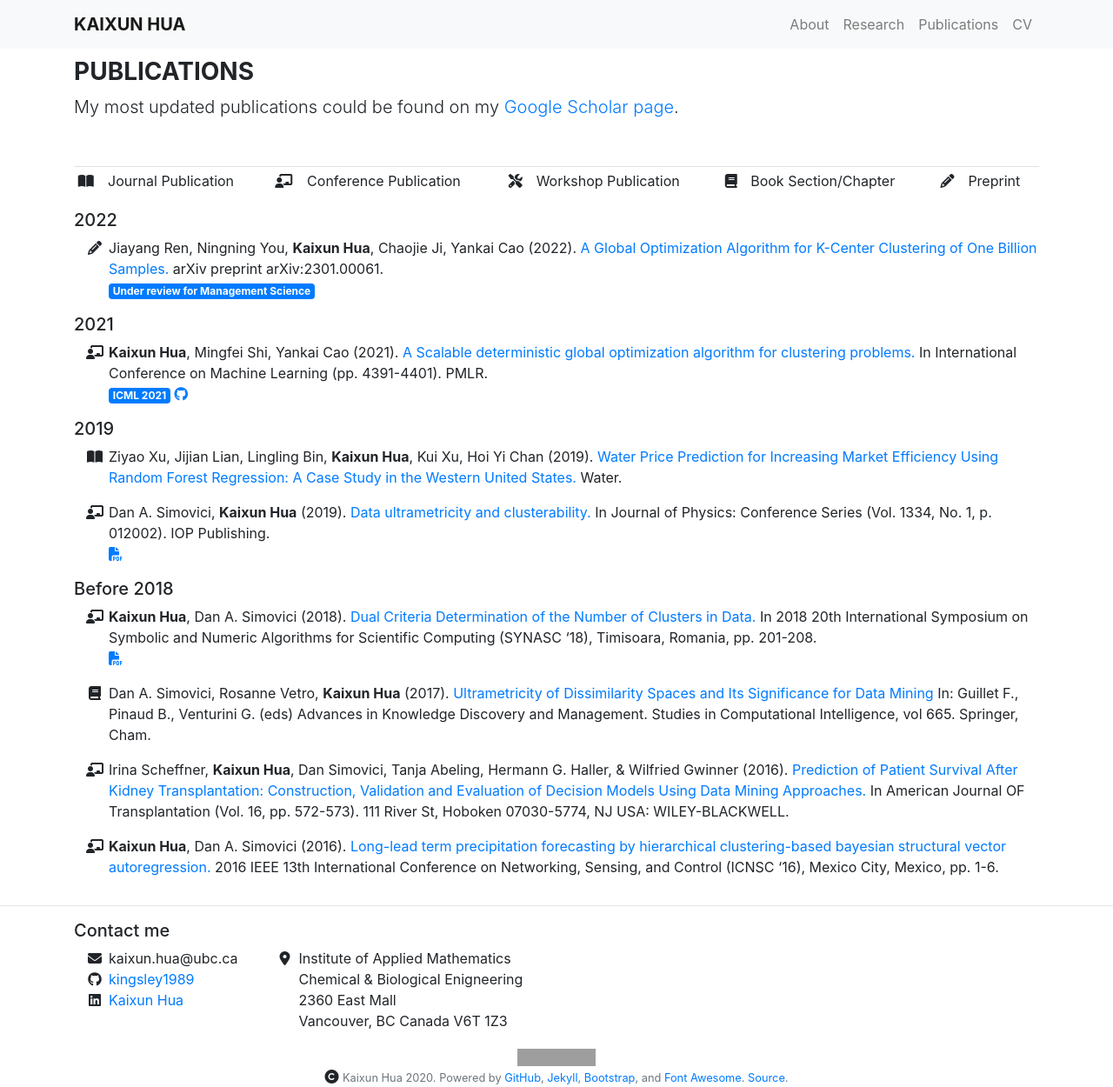
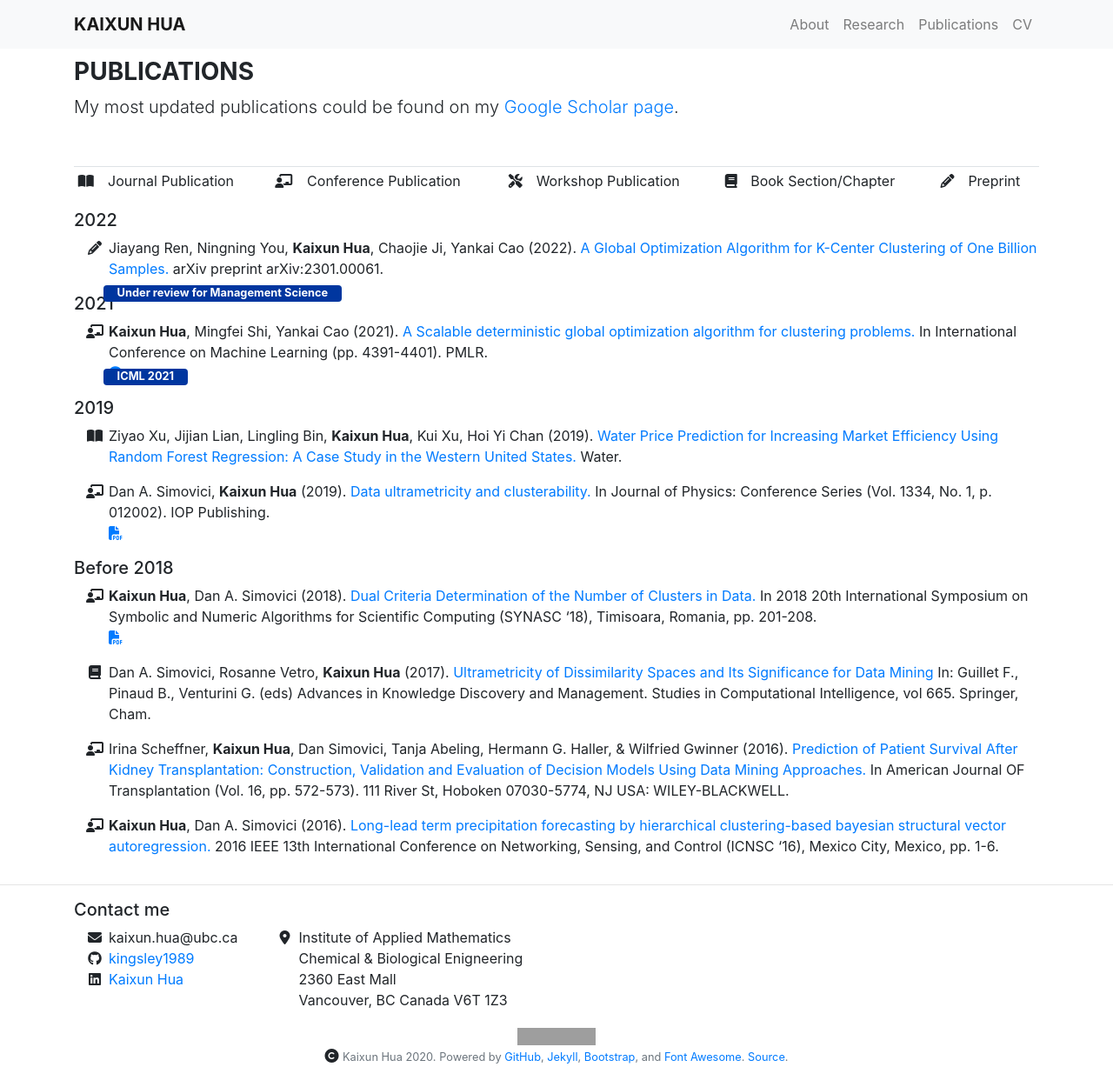
Before and after one commit to kingsley1989/kingsley1989.github.io, a Jekyll site: the page built from _pages/publications.md, in a window 1280 px wide. Shown: the whole page at 87% size. Built offline with Jekyll 4.4.1, drawn with Linux system fonts in a browser that asks for light colours; nearby versions of some CDN libraries; after the commit the page ends 1226 px from its top, so only the background shows below that; grey boxes are pictures that could not be loaded.

Commit message:
research layout

```diff
--- a/_includes/list_publications.html
+++ b/_includes/list_publications.html
@@ -39,7 +39,7 @@
             {{ pub.citation | markdownify | remove: '<p>' | remove: '</p>' | replace: "Kaixun Hua", "<b>Kaixun Hua</b>" }}
             <br/>
             {% for badge in pub.badges %}
-              <span class="badge badge-primary"> {{ badge }} </span>
+              <span class="badge badge-sqr"> {{ badge }} </span>
             {% endfor %}
             {% if pub.pdf %} <a href="{{ pub.pdf | relative_url }}"> {{ site.data.icons.pdf_icon }}</a> {% endif %}
             {% if pub.bibtex %}
```
